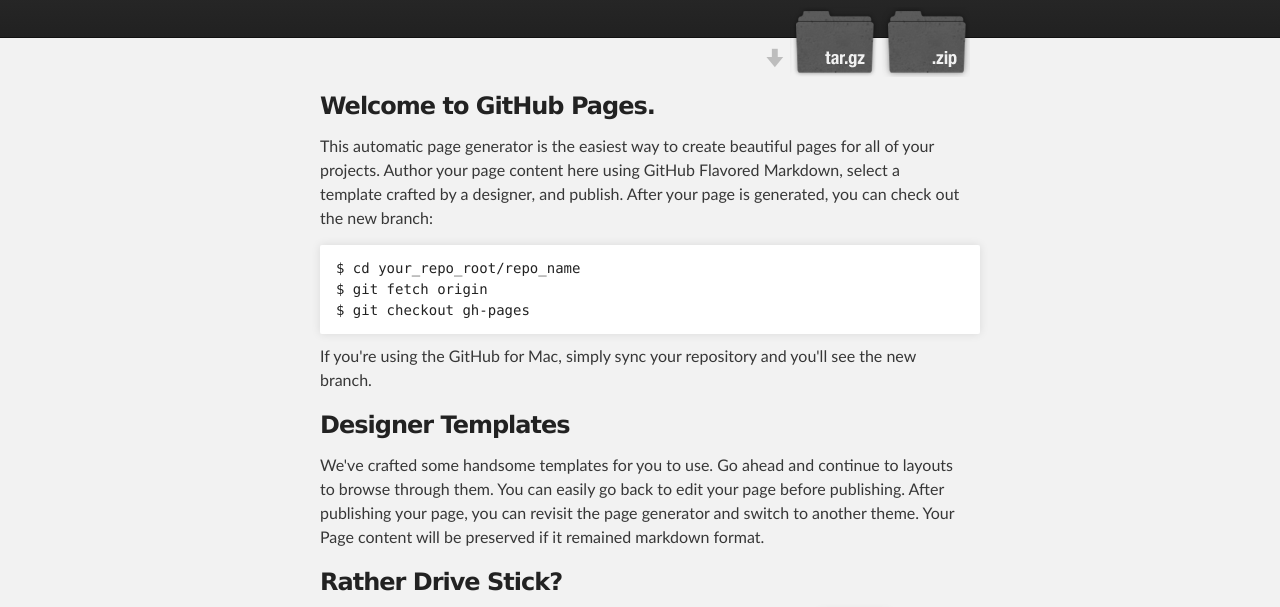
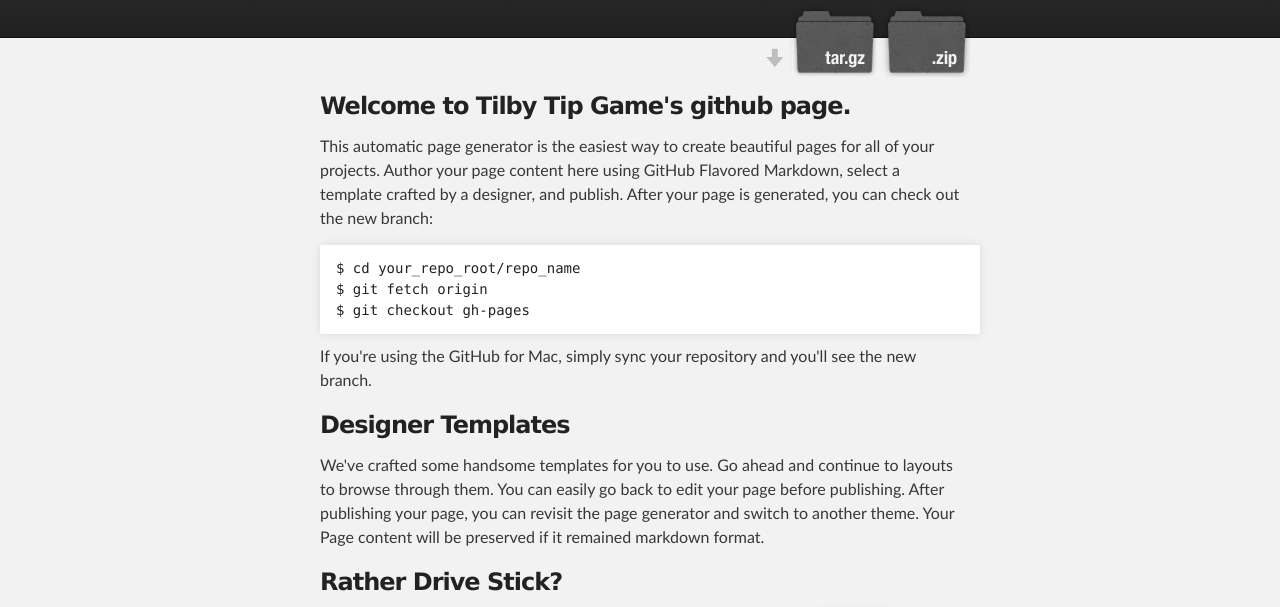
Before and after one commit to TribyTip/tribytip.github.io, a plain HTML site: page index.html in a window 1280 px wide. Shown: the part 136-743 px from the top of the page. Drawn offline with Linux system fonts and the light colour scheme.

Commit message:
Started customizing index.html

```diff
--- a/index.html
+++ b/index.html
@@ -4,7 +4,7 @@
   <head>
     <meta charset='utf-8'>
     <meta http-equiv="X-UA-Compatible" content="chrome=1">
-    <meta name="description" content="Trilbytip.GitHub.io : ">
+    <meta name="description" content="Trilby Tip Games : ">
 
     <link rel="stylesheet" type="text/css" media="screen" href="stylesheets/stylesheet.css">
 
@@ -32,7 +32,7 @@
     <div id="main_content_wrap" class="outer">
       <section id="main_content" class="inner">
         <h3>
-<a id="welcome-to-github-pages" class="anchor" href="#welcome-to-github-pages" aria-hidden="true"><span class="octicon octicon-link"></span></a>Welcome to GitHub Pages.</h3>
+<a id="welcome-to-github-pages" class="anchor" href="#welcome-to-github-pages" aria-hidden="true"><span class="octicon octicon-link"></span></a>Welcome to Tilby Tip Game's github page.</h3>
 
 <p>This automatic page generator is the easiest way to create beautiful pages for all of your projects. Author your page content here using GitHub Flavored Markdown, select a template crafted by a designer, and publish. After your page is generated, you can check out the new branch:</p>
 
```
